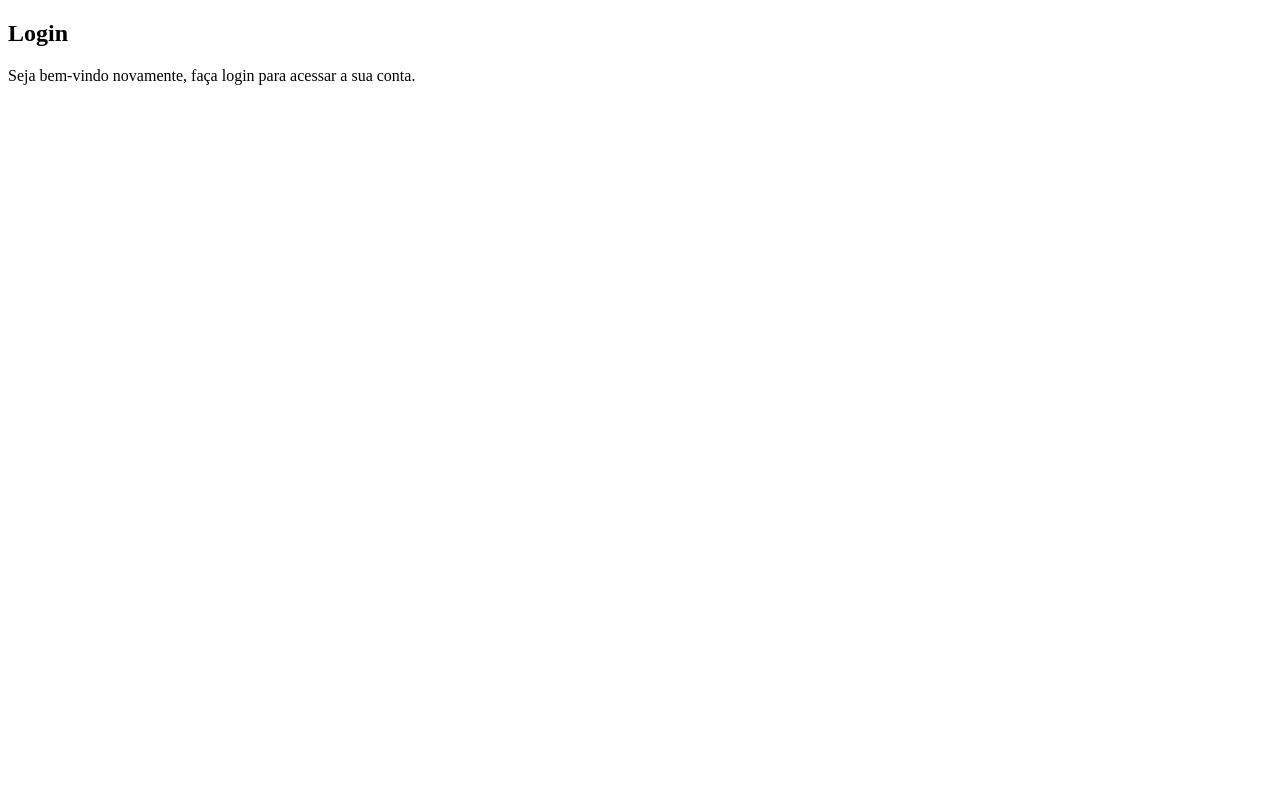
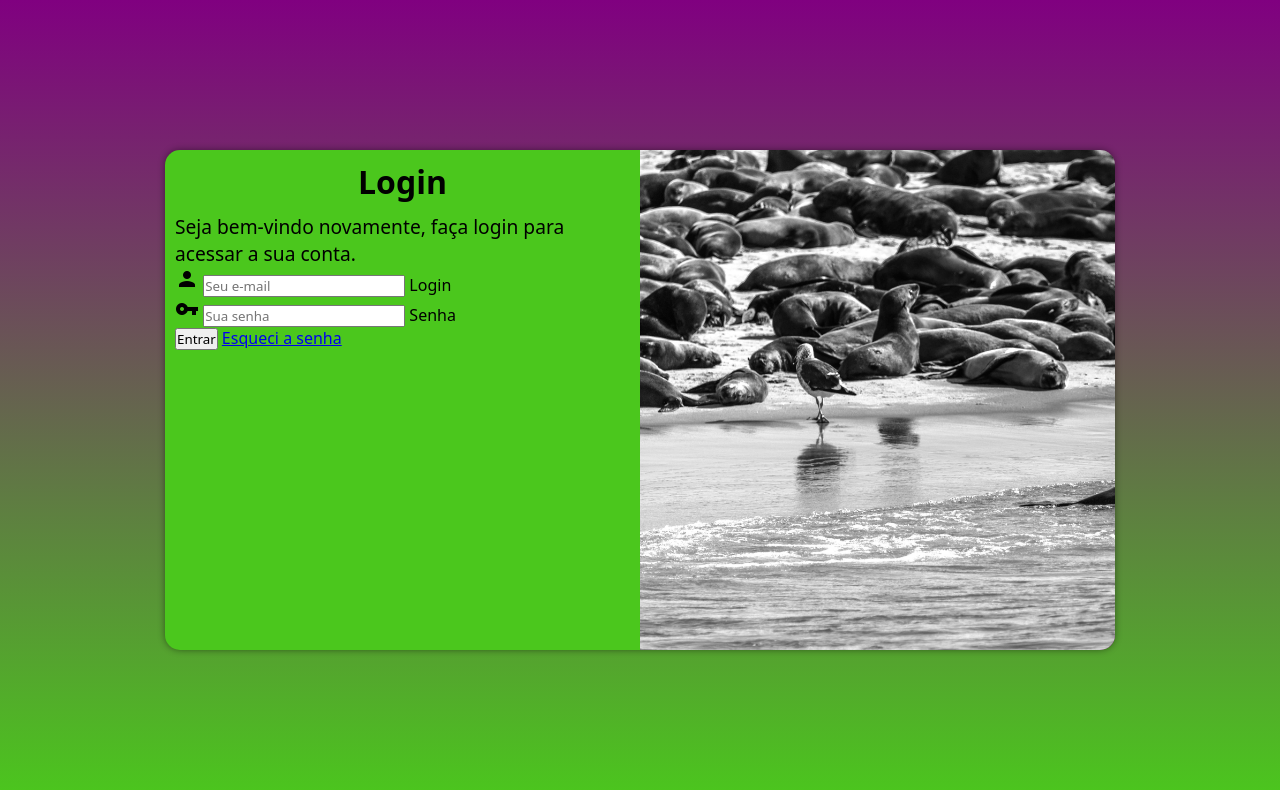
Before and after one commit to felipenespolo/projeto-login, a plain HTML site: page index.html in a window 1280 px wide. Drawn offline with Linux system fonts and the light colour scheme.

Commit message:
adição do form

```diff
--- /dev/null
+++ b/estilos/media-query.css
@@ -0,0 +1,58 @@
+@charset "UTF-8";
+
+/*Tablet*/
+@media screen and (min-width: 768px) and (max-width: 992px){
+
+    body{
+        background-image: linear-gradient(to top, var(--cor1), var(--cor2));
+    }
+
+    section#login{
+        width: 80vw;
+    }
+
+    section#login > div#imagem{
+        float: left;
+        width: 30%;
+        height: 100%;
+    }
+
+    section#login > div#form{
+        float: right;
+        width: 70%;
+    }
+}
+
+/*PC*/
+@media screen and (min-width: 992px){
+
+      body{
+        background-image: linear-gradient(to top, var(--cor1), var(--cor2)) ;
+    }
+
+    section#login{
+        width: 950px;
+    }
+
+    section#login > div#imagem{
+        float: right;
+        width: 50%;
+        height: 100%;
+    }
+
+    section#login > div#form{
+        float: left;
+        width: 50%;
+    }
+
+    div#form > h1{
+    text-align: center;
+    margin-bottom: 10px;
+    font-size: 2em;
+    }
+
+    div#form > p{
+        font-size: 1.2em;
+    }
+
+}
--- a/estilos/style.css
+++ b/estilos/style.css
@@ -1,3 +1,72 @@
 @charset "UTF-8";
 
-/*Paleta de Cores*/
+/*
+    Paleta de Cores
+
+*/
+
+*{
+    font-family: system-ui, -apple-system, BlinkMacSystemFont, 'Segoe UI', Roboto, Oxygen, Ubuntu, Cantarell, 'Open Sans', 'Helvetica Neue', sans-serif;
+    padding: 0px;
+    margin: 0px;
+    box-sizing: border-box;
+}
+
+:root{
+    --cor1: rgb(75, 199, 29);
+    --cor2: purple;
+}
+
+body, html{
+    background-color: var(--cor2);
+    height: 100vh;
+    width: 100vw;
+}
+
+main{
+    position: relative;
+    height: 100vh;
+    width: 100vw;
+}
+
+#login{
+    position: absolute;
+    top: 50%;
+    left: 50%;
+    transform: translate(-50%, -50%);
+
+    background-color: var(--cor1);
+    width: 250px;
+    height: 500px;
+    border-radius: 15px;
+
+    overflow: hidden;
+
+    box-shadow: 0px 0px 7px rgba(0, 0, 0, 0.440);
+
+    transition: width .2s, height .2s;
+    transition-timing-function: ease;
+}
+
+section#login > div#imagem{
+    display: block;
+    background: var(--cor2) url(../imagens/pexels-bruno-almeida-1423946545-26620155.jpg) no-repeat;
+    background-size: cover;
+    height: 200px;
+}
+
+section#login > div#form{
+    display: block;
+    padding: 10px;
+
+
+}
+
+div#form > h1{
+    text-align: center;
+    margin-bottom: 10px;
+}
+
+div#form > p{
+    font-size: 0.9em;
+}
--- a/index.html
+++ b/index.html
@@ -5,6 +5,10 @@
     <meta name="viewport" content="width=device-width, initial-scale=1.0">
     <title>Tela de Login</title>
     <link rel="stylesheet" href="estilos/style.css">
+    <link rel="stylesheet" href="estilos/media-query.css">
+
+   <link href="https://fonts.googleapis.com/icon?family=Material+Icons" rel="stylesheet">
+
 </head>
 <body>
     <main>
@@ -17,7 +21,24 @@
                 <h1>Login</h1>
                 <p>Seja bem-vindo novamente, faça login para acessar a sua conta.</p>
                 <form action="login.php" method="post">
+                    <div class="campo">
+                        <i class="material-icons">person</i>
+                        <input type="email" name="login" id="ilogin" placeholder="Seu e-mail" autocomplete="email" required maxlength="30">
+                        <label for="ilogin">Login</label>
+                    </div>
 
+                    <div class="campo">
+                        <i class="material-icons">vpn_key</i>
+                        <input type="password" name="senha" id="isenha" placeholder="Sua senha" autocomplete="current-password" required minlength="8" maxlength="20">
+                        <label for="isenha">Senha</label>
+                    </div>
+
+                    <div>
+                        <input type="submit" value="Entrar">
+                        <a href="esqueci.html">
+                            Esqueci a senha
+                        </a>
+                    </div>
                 </form>
             </div>
         </section>
```
